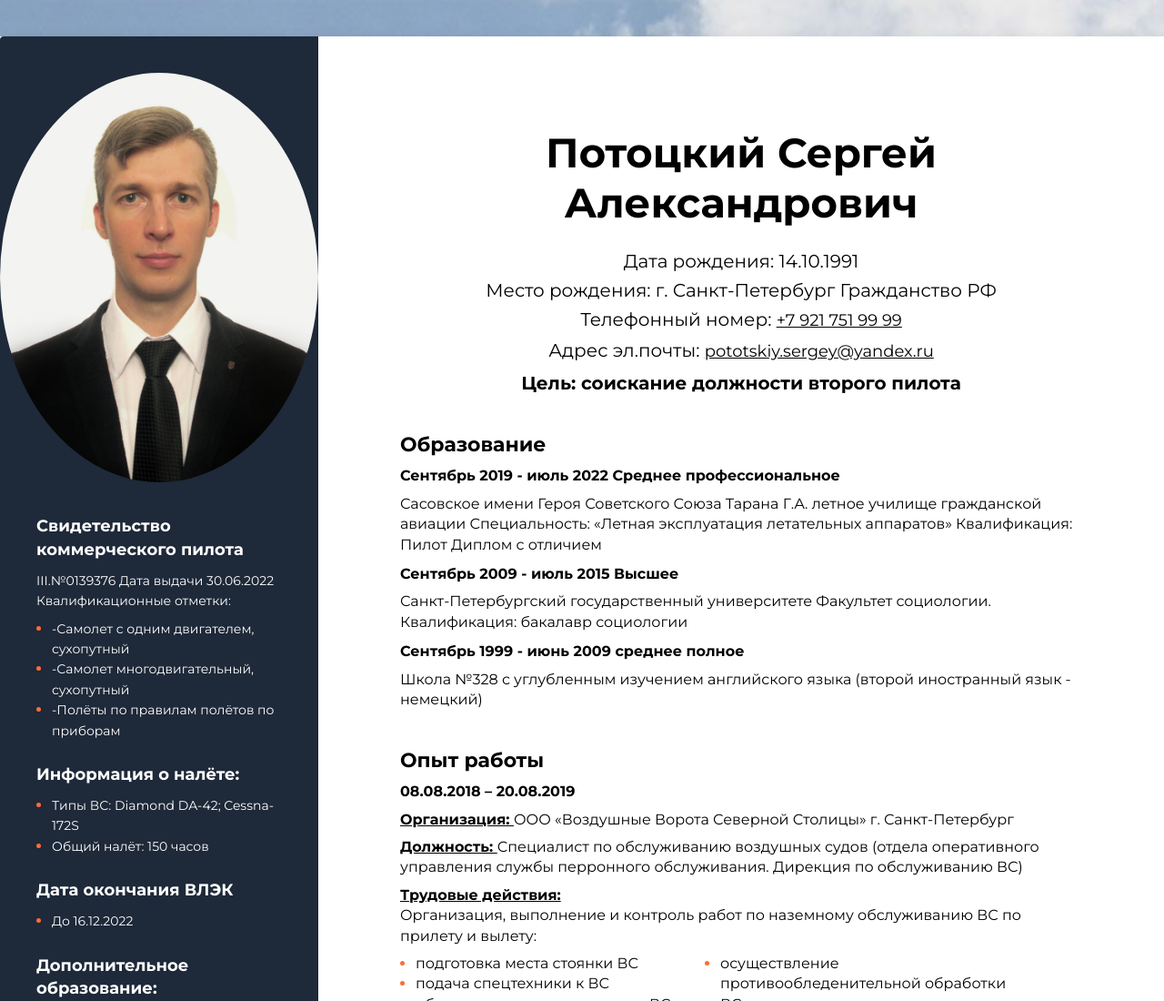
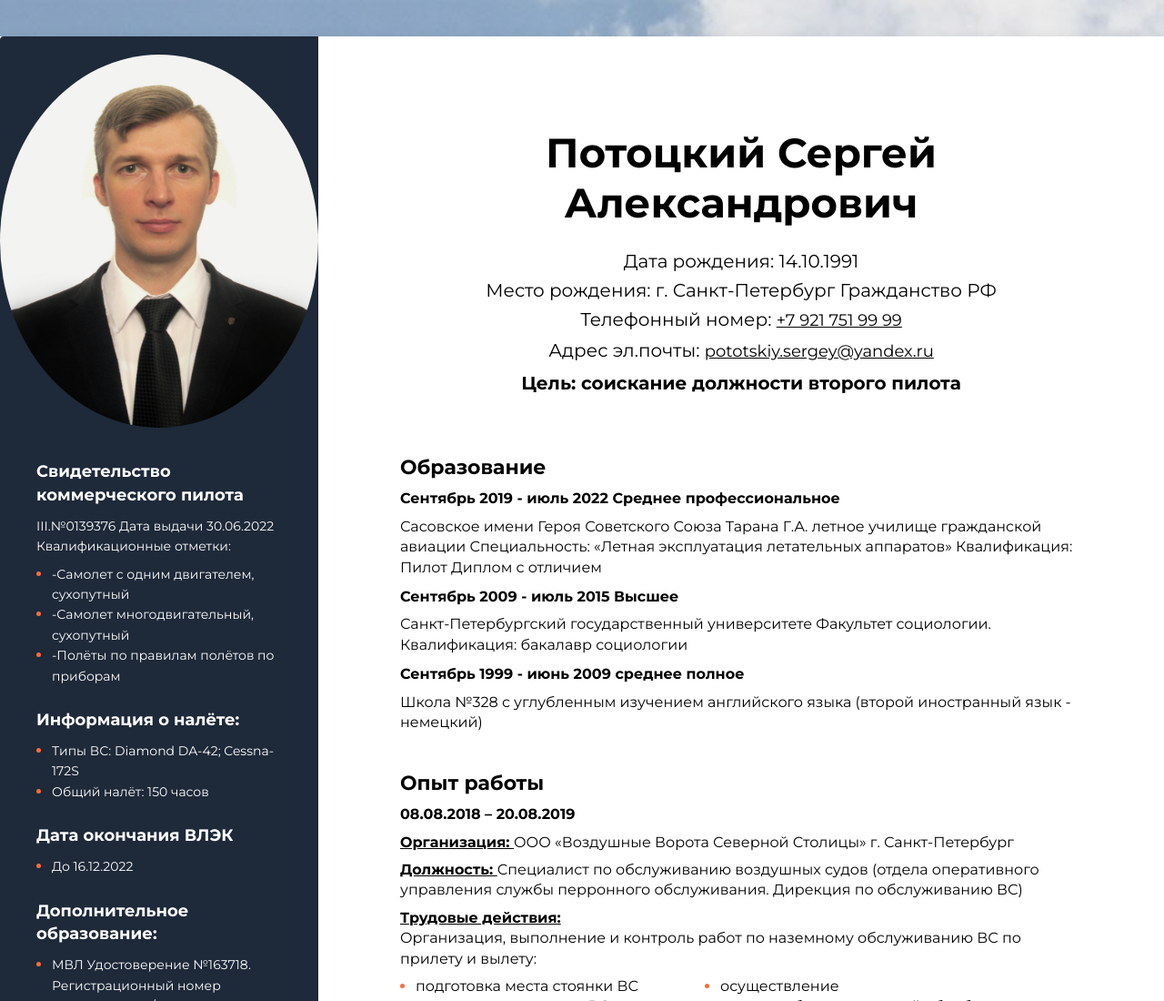
Before and after one commit to RuslanBlokhin/sergey.pototskiy, a website: page index.html in a window 1280 px wide. Shown: the top 1100 px of the page at 91% size. Drawn offline with Linux system fonts and the light colour scheme.

Commit message:
fix content

```diff
--- a/css/style.css
+++ b/css/style.css
@@ -15,15 +15,16 @@ body {
 }
 
 body::-webkit-scrollbar {
-  width: 10px;
+  width: 6px;
+  height: 6px;
 }
 
 body::-webkit-scrollbar-track {
-  background-color: #fff;
+  background-color: transparent;
 }
 
 body::-webkit-scrollbar-thumb {
-  background-color: #fb6d3a;
+  background-color: grey;
   border-radius: 6px;
   box-shadow: inset 0 0 6px rgba(0, 0, 0, 0.3);
 }
@@ -74,7 +75,7 @@ span {
 
 .about-me-section {
   text-align: center;
-  margin: 0 0 40px 0;
+  margin: 0 0 65px 0;
 }
 
 .about-me-profession {
@@ -225,20 +226,20 @@ span {
 
 .sidebar-section {
   width: 350px;
+  padding-bottom: 110px;
   background-color: #1e2939;
   border-radius: 4px 0 0 4px;
-  padding: 40px 0;
 }
 
 .image-wrapper {
+  padding: 20px 0 0 0;
   text-align: center;
 }
 
 .sidebar-section-image {
   width: 350px;
-  height: 450px;
+  height: 410px;
   border-radius: 50%;
-  box-shadow: 6px rgba(0, 0, 0, 0.1);
 }
 
 .contacts-section,
```
